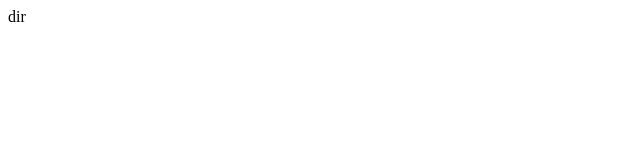
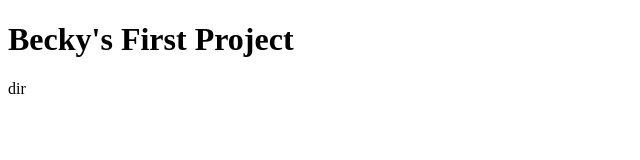
Before and after one commit to beckwanderer/firstproject, a plain HTML site: page index.html in a window 1280 px wide. Shown: the whole page, without its empty margins (0-640 px from the left). Drawn offline with Linux system fonts and the light colour scheme.

Commit message:
Modified container to display my name

```diff
--- a/index.html
+++ b/index.html
@@ -7,6 +7,9 @@
     <title>Document</title>
 </head>
 <body>
+
+    <h1>Becky's First Project</h1>
+
     dir
     <div class="container">
     </div>
```
